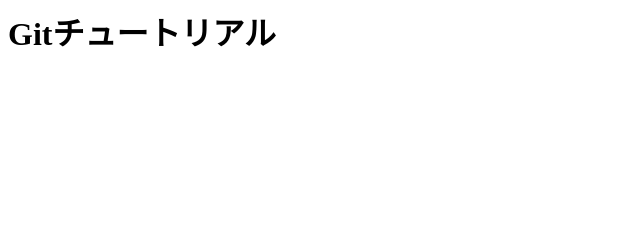
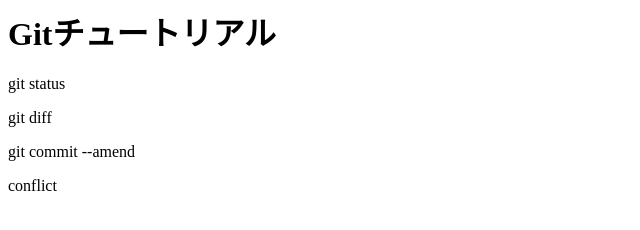
Before and after one commit to igrskai/git_tutorial, a plain HTML site: page index.html in a window 1280 px wide. Shown: the whole page, without its empty margins (0-640 px from the left). Drawn offline with Linux system fonts and the light colour scheme.

Commit message:
conflictを追加

```diff
--- a/index.html
+++ b/index.html
@@ -1 +1,5 @@
 <h1>Gitチュートリアル</h1>
+<p>git status</p>
+<p>git diff</p>
+<p>git commit --amend</p>
+<p>conflict</p>
```
